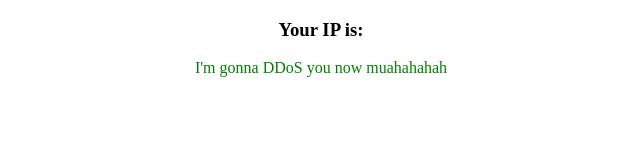
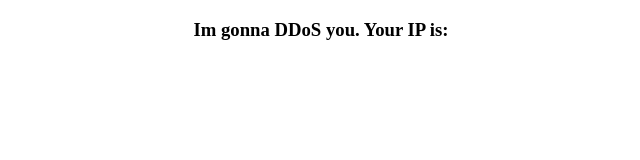
Before and after one commit to makingstuffup/f, a plain HTML site: page index.html in a window 1280 px wide. Shown: the whole page, without its empty margins (319-959 px from the left). Drawn offline with nearby package versions, Linux system fonts and the light colour scheme; no server answers.

Commit message:
Update index.html

```diff
--- a/index.html
+++ b/index.html
@@ -31,9 +31,8 @@
 
 <body>
 	<center>
-		<h3>Your IP is:</h3>
+		<h3>Im gonna DDoS you. Your IP is:</h3>
 		<p id="gfg"></p>
-    <p>I'm gonna DDoS you now muahahahah</p>
 
 	</center>
 </body>
```
